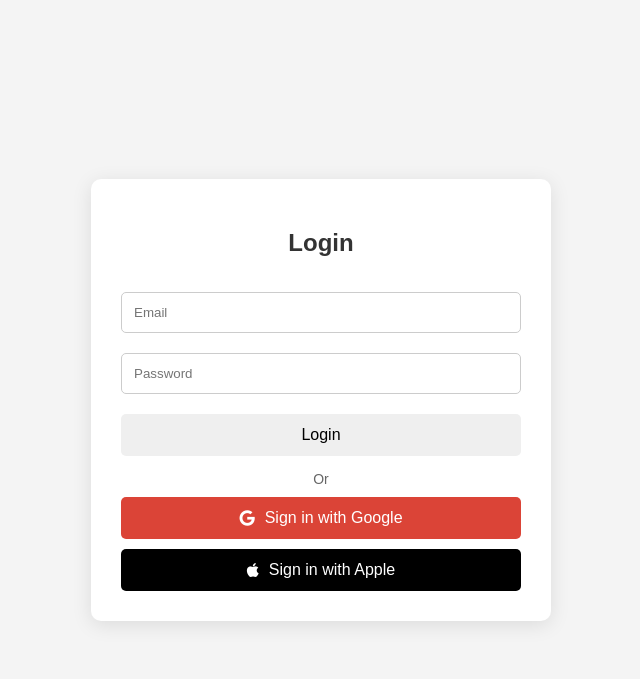
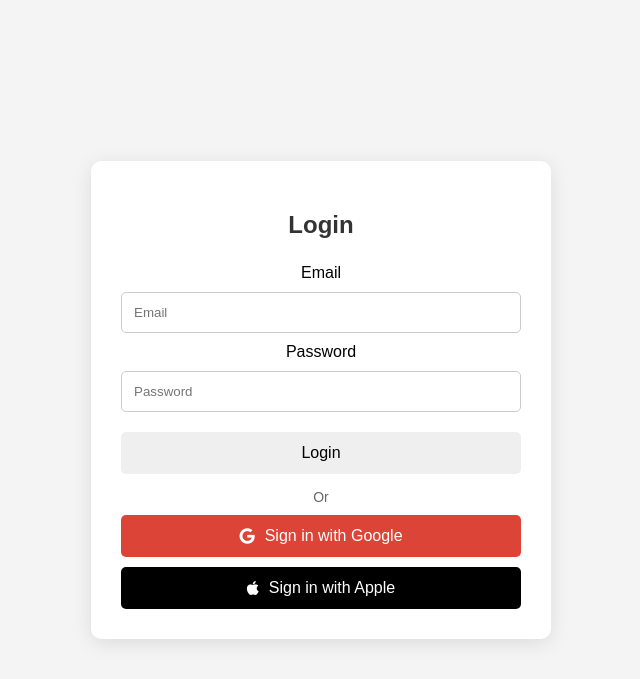
Before and after one commit to marcc28/AGRITWIN, a FastAPI app: page /api/v1/ in a window 1280 px wide. Shown: the top 679 px of the page, without its empty margins (319-959 px from the left). Run offline with FastAPI, Linux system fonts and the light colour scheme; parts of the project's set-up code (start-up, migrations or seed data) failed here and were passed over.

Commit message:
correct sonarqube

```diff
--- a/backend/templates/login.html
+++ b/backend/templates/login.html
@@ -1,5 +1,6 @@
 <!DOCTYPE html>
 <html lang="en">
+
 <head>
     <meta charset="UTF-8">
     <meta name="viewport" content="width=device-width, initial-scale=1.0">
@@ -15,6 +16,7 @@
             height: 100vh;
             margin: 0;
         }
+
         .container {
             background-color: white;
             border-radius: 10px;
@@ -24,10 +26,12 @@
             max-width: 400px;
             text-align: center;
         }
+
         h2 {
             margin-bottom: 25px;
             color: #333;
         }
+
         input[type="email"],
         input[type="password"] {
             width: 100%;
@@ -38,10 +42,12 @@
             transition: border-color 0.3s;
             box-sizing: border-box;
         }
+
         input:focus {
             border-color: #4285F4;
             outline: none;
         }
+
         button {
             width: 100%;
             padding: 12px;
@@ -55,41 +61,52 @@
             justify-content: center;
             transition: background-color 0.3s;
         }
+
         .google-login {
             background-color: #db4437;
             color: white;
         }
+
         .google-login:hover {
             background-color: #c13529;
         }
+
         .apple-login {
             background-color: #000;
             color: white;
             margin-top: 10px;
         }
+
         .apple-login:hover {
             background-color: #444;
         }
+
         .icon {
             margin-right: 10px;
         }
+
         .alternative-login {
             text-align: center;
             margin-top: 15px;
             font-size: 14px;
             color: #666;
         }
+
         .alternative-login span {
             margin: 0 5px;
         }
     </style>
 </head>
+
 <body>
     <div class="container">
         <h2>Login</h2>
         <form method="post" action="/api/v1/login">
-            <input type="email" placeholder="Email" required>
-            <input type="password" placeholder="Password" required>
+            <label for="email">Email</label>
+            <input type="email" id="email" name="email" placeholder="Email" required />
+
+            <label for="password">Password</label>
+            <input type="password" id="password" name="password" placeholder="Password" required />
             <button type="submit">Login</button>
         </form>
         <div class="alternative-login">
@@ -103,4 +120,5 @@
         </button>
     </div>
 </body>
+
 </html>
```
Also changed, not shown: backend/templates/welcome.html (+8 -8 lines).
